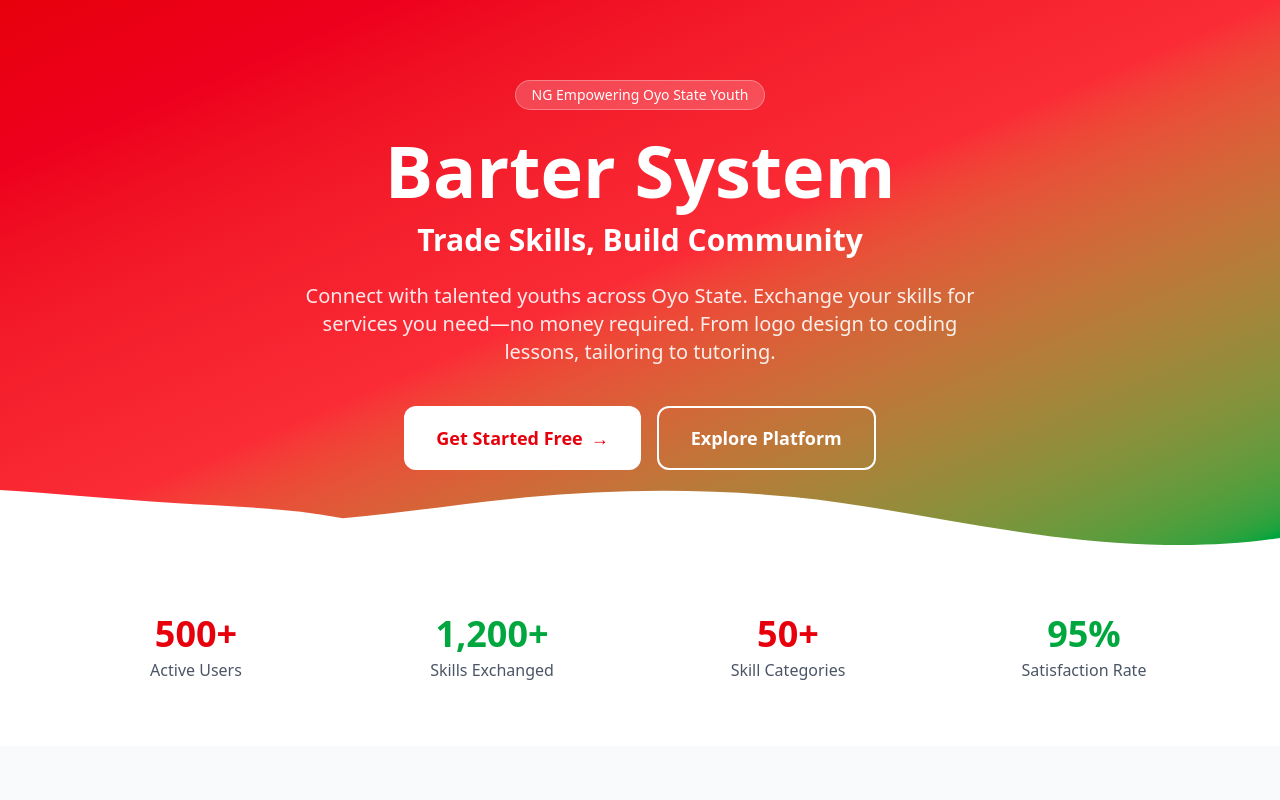
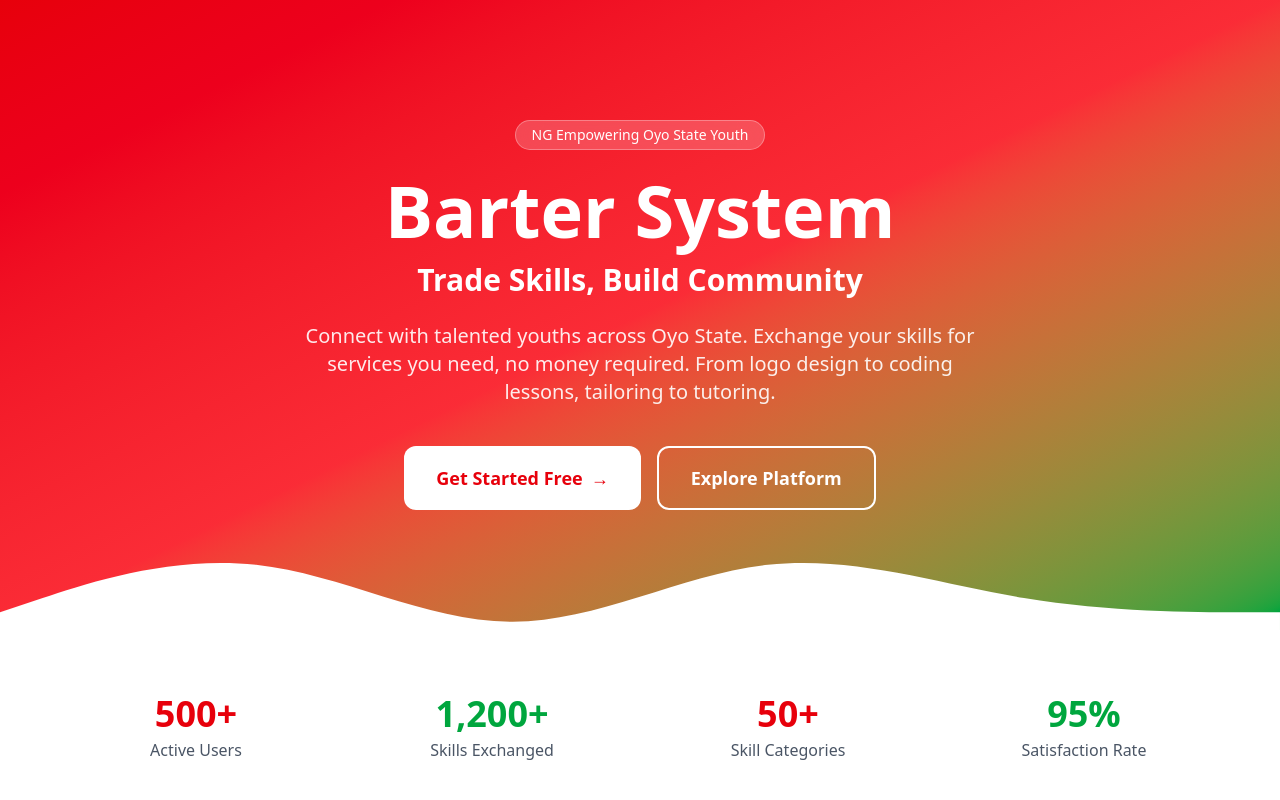
Before and after one commit to AderogbaAdedamola/Barter-System, a React (Vite) app in the folder barter/: page / in a window 1280 px wide. Shown: the top 800 px of the page. Built offline with nearby package versions, Linux system fonts and the light colour scheme.

Commit message:
Remove README.md from root dir

```diff
--- a/barter/src/components/LandingPage/HeroSection.jsx
+++ b/barter/src/components/LandingPage/HeroSection.jsx
@@ -1,6 +1,6 @@
 
 const Hero = () => (
-  <section className="relative bg-linear-to-br from-red-600 via-red-500 to-green-600 text-white py-20 px-6 overflow-hidden">
+  <section className="relative bg-linear-to-br from-red-600 via-red-500 to-green-600 text-white py-30 px-6 overflow-hidden">
     <div className="max-w-5xl mx-auto text-center relative z-10">
       <span className="bg-white/20 backdrop-blur-md px-4 py-1 rounded-full text-sm font-medium mb-6 inline-block border border-white/30">
         NG Empowering Oyo State Youth
@@ -8,7 +8,7 @@ const Hero = () => (
       <h1 className="text-5xl md:text-7xl font-bold mb-4">Barter System</h1>
       <h2 className="text-2xl md:text-3xl font-semibold mb-6">Trade Skills, Build Community</h2>
       <p className="text-lg md:text-xl max-w-2xl mx-auto mb-10 opacity-90">
-        Connect with talented youths across Oyo State. Exchange your skills for services you need—no money required.
+        Connect with talented youths across Oyo State. Exchange your skills for services you need, no money required.
         From logo design to coding lessons, tailoring to tutoring.
       </p>
       <div className="flex flex-col sm:flex-row justify-center gap-4">
@@ -21,10 +21,8 @@ const Hero = () => (
       </div>
     </div>
     {/* Decorative Wave Bottom */}
-    <div className="absolute bottom-0 left-0 w-full overflow-hidden leading-none">
-      <svg viewBox="0 0 1200 120" preserveAspectRatio="none" className="relative block w-full h-15 fill-white">
-        <path d="M321.39,56.44c58-10.79,114.16-30.13,172-41.86,82.39-16.72,168.19-17.73,250.45-.39C823.78,31,906.67,72,985.66,92.83c70.05,18.48,146.53,26.09,214.34,3V120H0V0C48.1,6,106.33,18.27,163,26.11,215.7,33.39,269.87,35.34,321.39,56.44Z"></path>
-      </svg>
+    <div className="absolute h-40 bottom-0 left-0 w-full overflow-hidden leading-none">
+      <svg className="fill-white" xmlns="http://www.w3.org/2000/svg" viewBox="0 0 1440 320"><path fill="#ffffff" fillOpacity="1" d="M0,160L48,144C96,128,192,96,288,106.7C384,117,480,171,576,170.7C672,171,768,117,864,106.7C960,96,1056,128,1152,144C1248,160,1344,160,1392,160L1440,160L1440,320L1392,320C1344,320,1248,320,1152,320C1056,320,960,320,864,320C768,320,672,320,576,320C480,320,384,320,288,320C192,320,96,320,48,320L0,320Z"></path></svg>
     </div>
   </section>
 )
```
Also changed, not shown: 1 other file (tests, documents, lock files or other folders).
